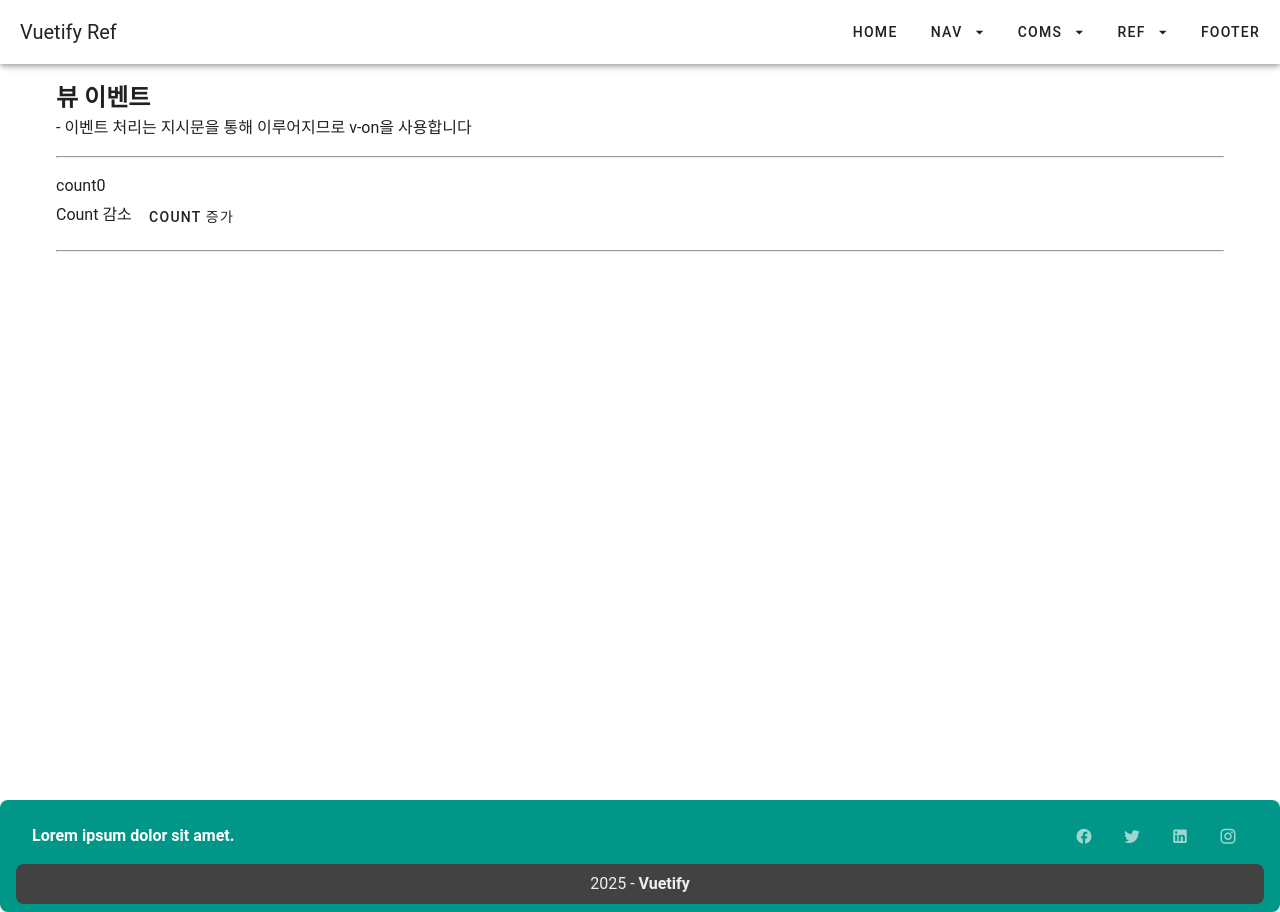
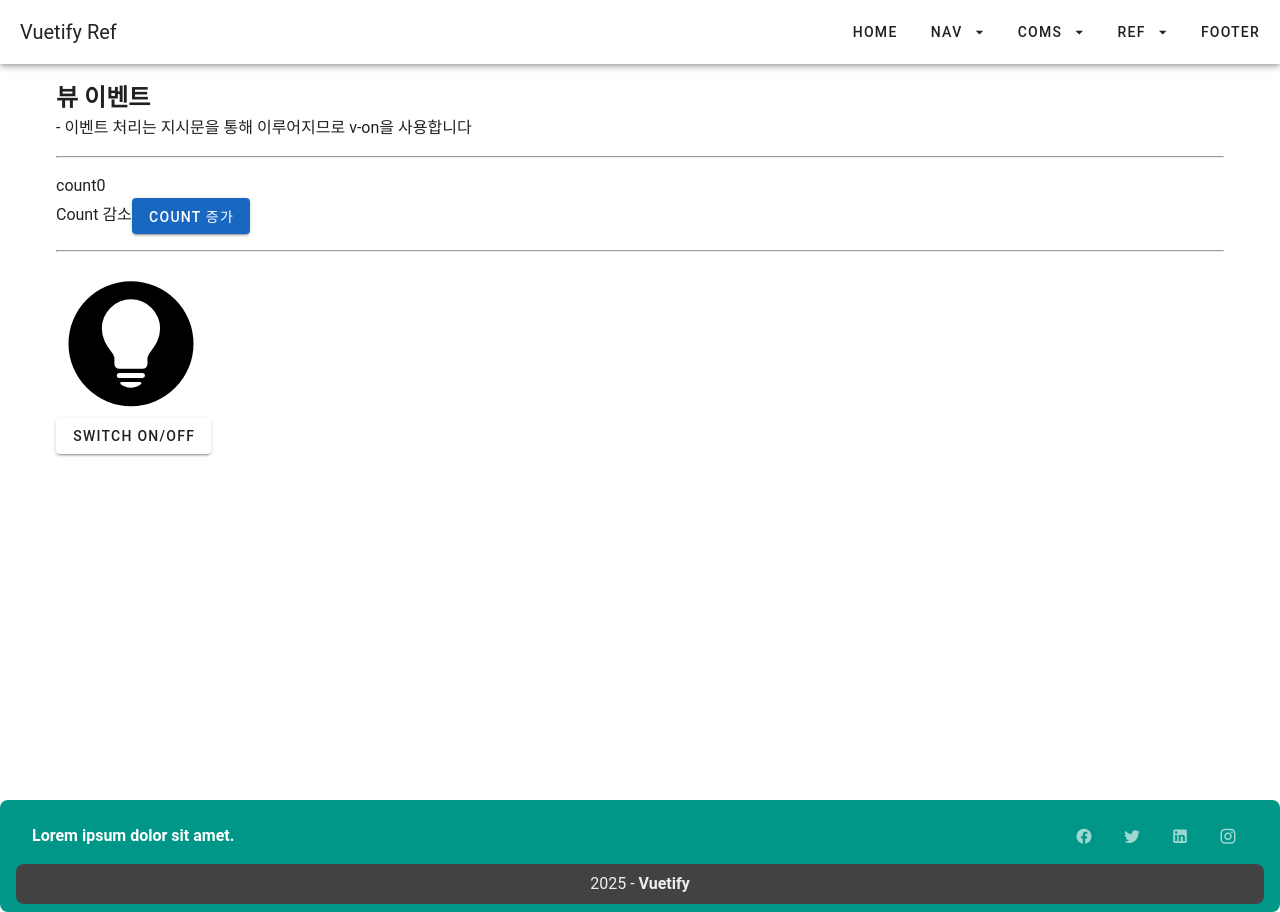
Before and after one commit to Leejinhee1106/vuetify, a Vue app in the folder layout/: page /events in a window 1280 px wide. Built offline with nearby package versions, Linux system fonts and the light colour scheme; a small style sheet from the web is missing.

Commit message:
0609FinalClass

```diff
--- a/layout/src/components/ref/Events.vue
+++ b/layout/src/components/ref/Events.vue
@@ -7,15 +7,15 @@
         <hr class="my-4"/>
         <p>{{ "count" + count }}</p>
         <button v-on:click="count--">Count 감소</button>
-        <v-btn v-on:click="count++" variant="primary">Count 증가</v-btn>
+        <v-btn v-on:click="count++" color="primary" variant="elevated">Count 증가</v-btn>
         <hr class="my-4"/>
         <v-row>
             <v-col cols="12" md="4">
                 <div id="lightDiv">
-                    <div v-show="light">
-                        <img src="../../assets/img_lightBulb.svg">
-                    </div>
+                    <div v-show="lightOn"></div>
+                    <img src="../../assets/img_lightBulb.svg">
                 </div>
+                <v-btn v-on:click="lightOn = !lightOn">Switch on/off</v-btn>
             </v-col>
 
             <v-col cols="12" md="4">
@@ -33,8 +33,31 @@
 export default {
     data(){
         return{
-            count:0
+            count:0,
+            lightOn: false
         }
     }
 }
 </script>
+
+<style>
+#lightDiv{
+    position: relative;
+    width: 150px;
+    height: 150px;
+}
+#lightDiv > img{
+    position: relative;
+    width: 100%;
+    height: 100%;
+}
+#lightDiv > div{
+    position: absolute;
+    top: 10%;
+    left: 10%;
+    width: 80%;
+    height: 80%;
+    border-radius: 50%;
+    background: yellow;
+}
+</style>
```
